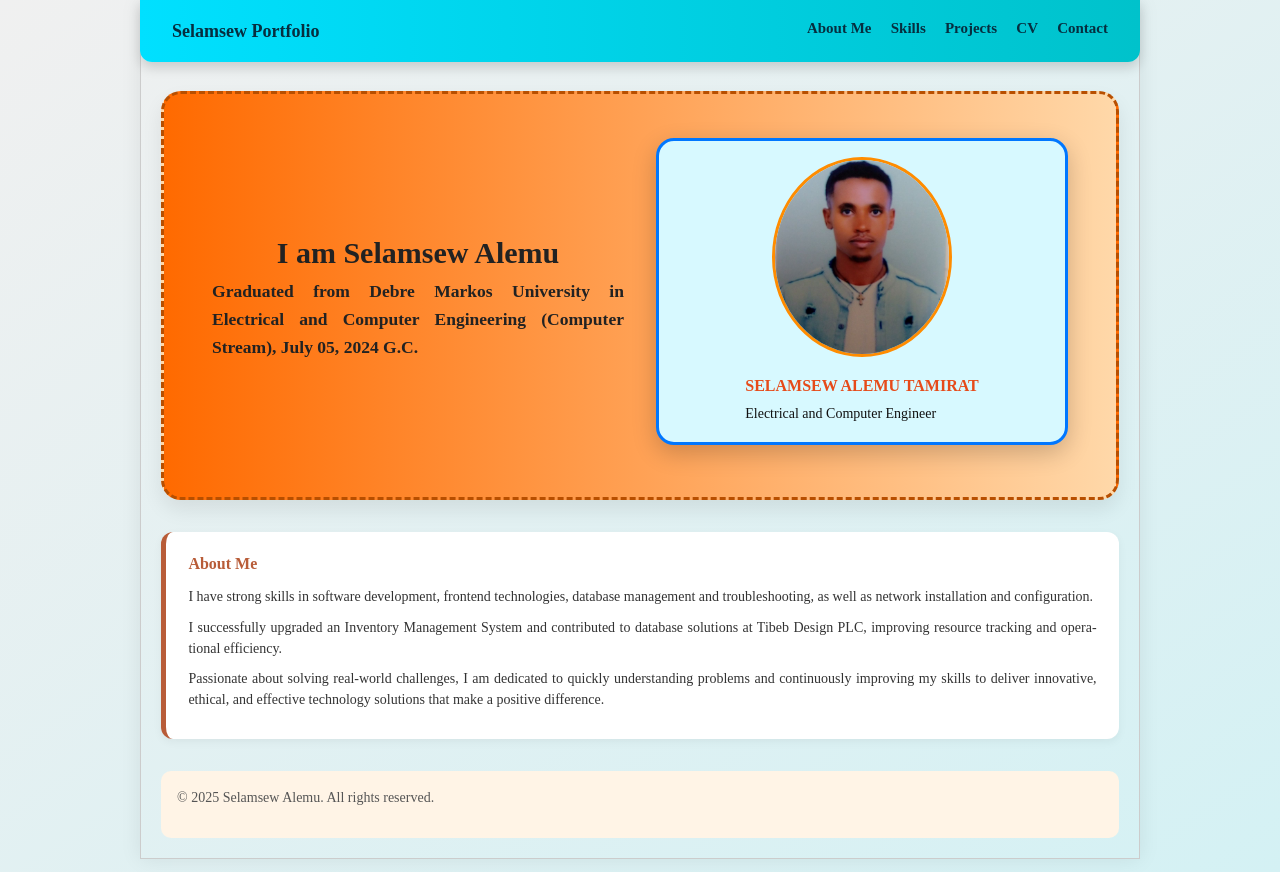
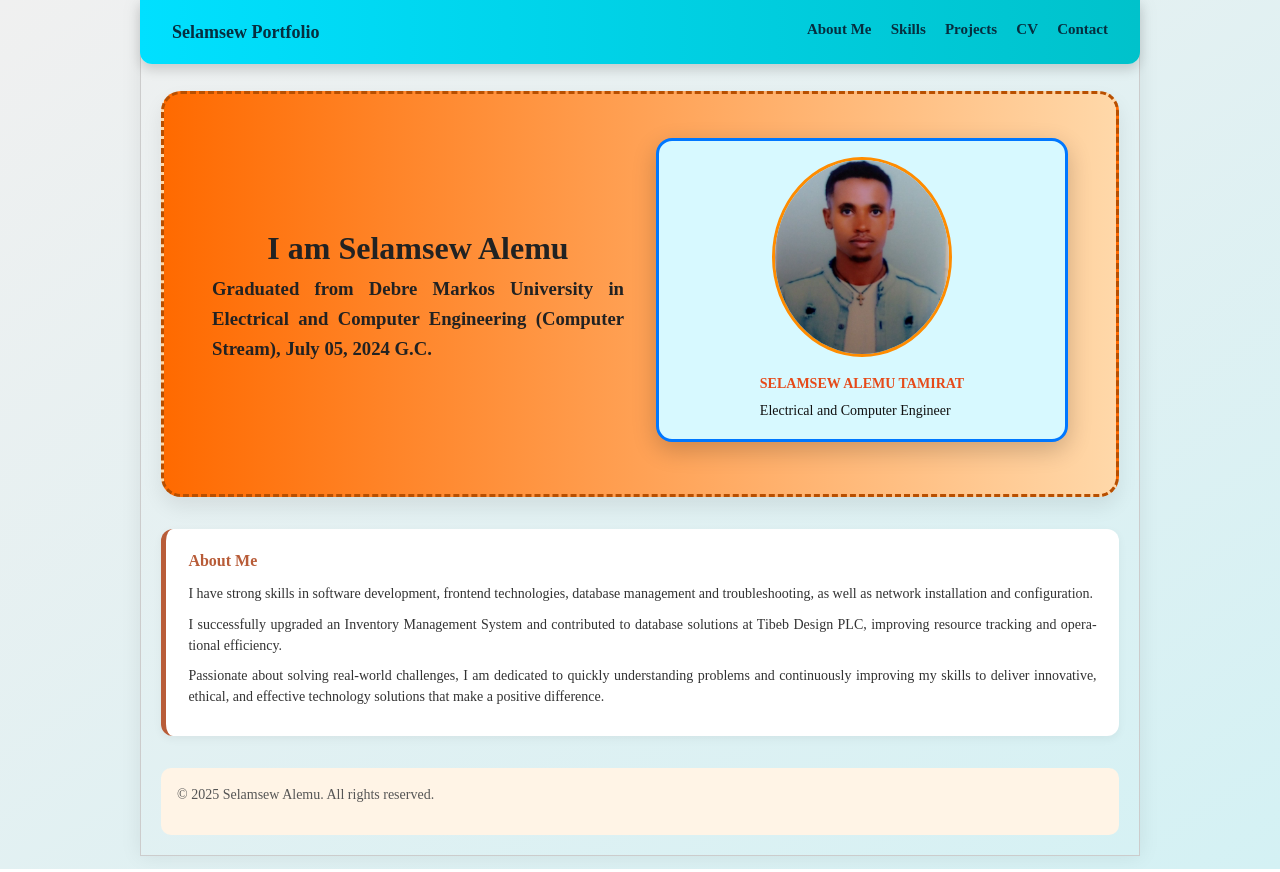
Before and after one commit to selamsewalemu/Portfolio, a plain HTML site: page index.html in a window 1280 px wide. Drawn offline with Linux system fonts and the light colour scheme.

Commit message:
Update style.css

```diff
--- a/style.css
+++ b/style.css
@@ -16,7 +16,7 @@ body {
   box-shadow: 0 0 20px rgba(0, 0, 0, 0.08);
   transition: all 0.4s ease-in-out;
   scroll-behavior: smooth;
-  font-size: 15px;
+  font-size: 16px;
   line-height: 1.6;
 }
 
@@ -129,7 +129,7 @@ body, p, li {
   padding: 1rem;
   background: #d7f9ff;
   border: 3px solid #0077ff;
-  border-radius: 18px;
+  border-radius: 16px;
   box-shadow: 0 8px 24px rgba(0, 0, 0, 0.2);
   animation: float 4s ease-in-out infinite;
   transition: transform 0.3s ease;
@@ -149,7 +149,7 @@ body, p, li {
 }
 
 .profile-info h2 {
-  font-size: 16px;
+  font-size: 14px;
   color: #e64a19;
   margin-bottom: 0.3rem;
   text-align: center;
```
